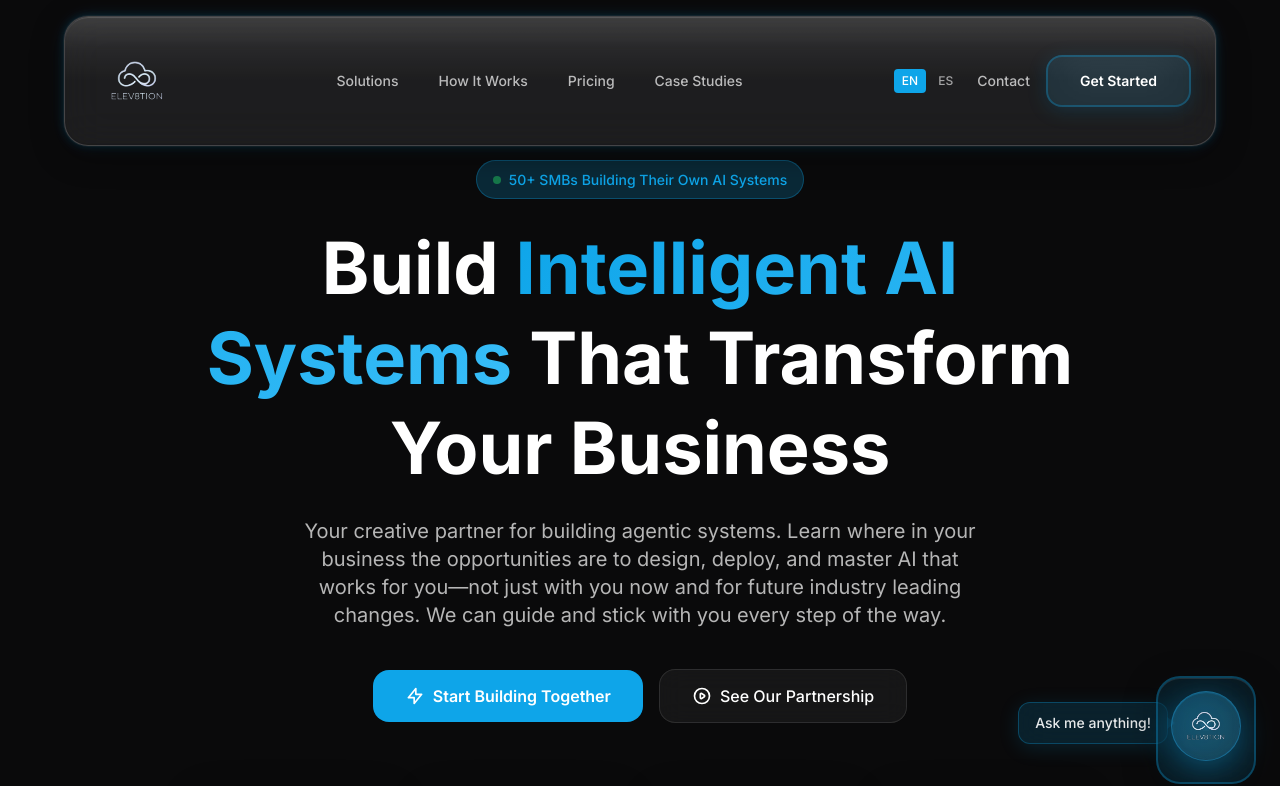
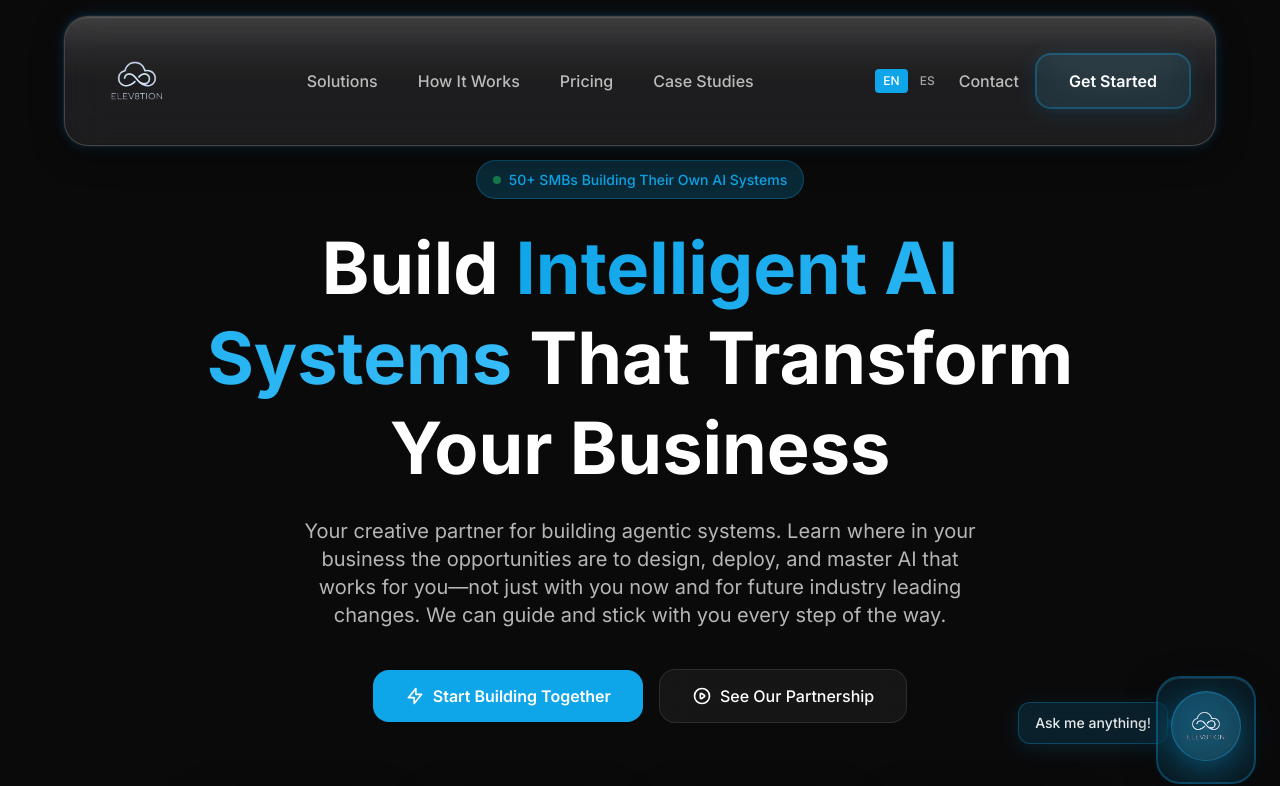
Before and after one commit to elev8tion/aismb, a Next.js app: page / in a window 1280 px wide. Shown: the top 786 px of the page. Built offline with nearby package versions, Linux system fonts and the light colour scheme.

Commit message:
style: increase navbar text size on large screens
Nav links, Contact, and Get Started button now scale from text-sm to
text-base at the lg breakpoint to better balance against the scaled-up logo.

Co-Authored-By: Claude Opus 4.6 <noreply@anthropic.com>

```diff
--- a/components/Header.tsx
+++ b/components/Header.tsx
@@ -53,7 +53,7 @@ export default function Header() {
                 <a
                   key={item.label}
                   href={item.href}
-                  className="px-4 py-2 text-sm font-medium text-white/70 hover:text-white transition-all duration-300 rounded-xl hover:bg-white/10 hover:shadow-lg hover:shadow-white/5"
+                  className="px-4 py-2 text-sm lg:text-base font-medium text-white/70 hover:text-white transition-all duration-300 rounded-xl hover:bg-white/10 hover:shadow-lg hover:shadow-white/5"
                 >
                   {item.label}
                 </a>
@@ -65,13 +65,13 @@ export default function Header() {
               <LanguageSwitcher variant="compact" />
               <a
                 href="#get-started"
-                className="text-sm font-medium text-white/70 hover:text-white transition-colors"
+                className="text-sm lg:text-base font-medium text-white/70 hover:text-white transition-colors"
               >
                 {t.nav.contact}
               </a>
               <a
                 href="#get-started"
-                className="btn-fab text-sm px-6 py-2.5"
+                className="btn-fab text-sm lg:text-base px-6 py-2.5"
               >
                 {t.nav.getStarted}
               </a>
```
